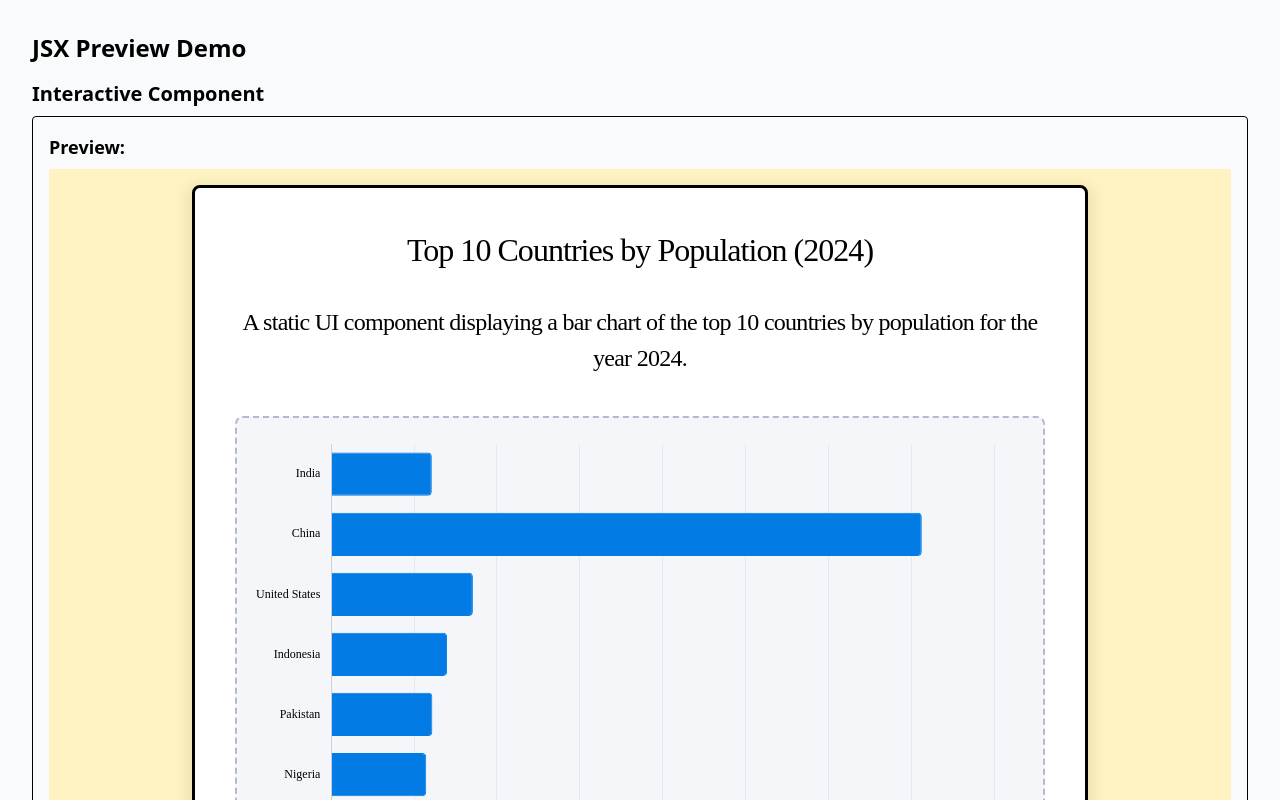
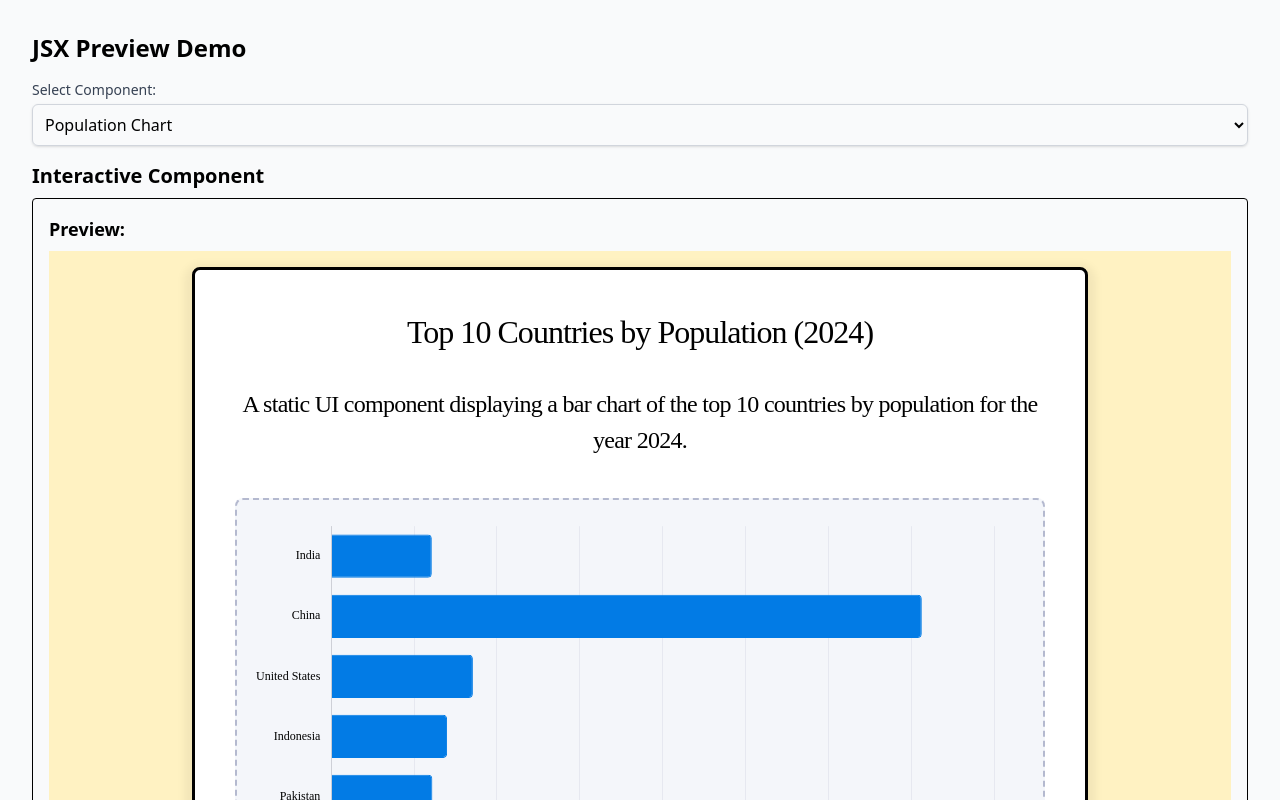
Before and after one commit to nguyenviet02/jsx-preview, a React (Vite) app: page / in a window 1280 px wide. Shown: the top 800 px of the page. Built offline with nearby package versions, Linux system fonts and the light colour scheme.

Commit message:
feat: demo

```diff
--- a/src/JsxPreviewDemo.jsx
+++ b/src/JsxPreviewDemo.jsx
@@ -1,14 +1,64 @@
-import React from 'react';
+import React, { useState } from 'react';
 import JsxPreview from './JsxPreview';
-import code from './code/population-chart-main';
+// Import default code from population-chart-main
+import defaultCode from './code/population-chart-main';
+
+// Import all code files
+import aiInteractionPrinciplesGame from './code/ai-interaction-principles-game';
+import cybersecurityDefenderGame from './code/cybersecurity-defender-game';
+import cybersecurityTrueFalseGame from './code/cybersecurity-true-false-game';
+import passwordStrengthCheckerMain from './code/password-strength-checker-main';
+import quizBlockchainCrypto from './code/quiz-blockchain-crypto';
+import quizBlockchainFundamentals from './code/quiz-blockchain-fundamentals';
 
 const JsxPreviewDemo = () => {
+  // State for the selected code
+  const [selectedCode, setSelectedCode] = useState(defaultCode);
+
+  // Map of component names to their code
+  const codeMap = {
+    'population-chart-main': defaultCode,
+    'ai-interaction-principles-game': aiInteractionPrinciplesGame,
+    'cybersecurity-defender-game': cybersecurityDefenderGame,
+    'cybersecurity-true-false-game': cybersecurityTrueFalseGame,
+    'password-strength-checker-main': passwordStrengthCheckerMain,
+    'quiz-blockchain-crypto': quizBlockchainCrypto,
+    'quiz-blockchain-fundamentals': quizBlockchainFundamentals,
+  };
+
+  // Handle selection change
+  const handleSelectChange = (e) => {
+    const selected = e.target.value;
+    setSelectedCode(codeMap[selected]);
+  };
+
   return (
     <div className="container mx-auto p-4">
       <h1 className="text-2xl font-bold mb-4">JSX Preview Demo</h1>
+
+      <div className="mb-4">
+        <label htmlFor="component-select" className="block text-sm font-medium text-gray-700 mb-1">
+          Select Component:
+        </label>
+        <select
+          id="component-select"
+          className="w-full p-2 border border-gray-300 rounded-md shadow-sm focus:outline-none focus:ring-2 focus:ring-blue-500 focus:border-blue-500"
+          onChange={handleSelectChange}
+          defaultValue="population-chart-main"
+        >
+          <option value="population-chart-main">Population Chart</option>
+          <option value="ai-interaction-principles-game">AI Interaction Principles Game</option>
+          <option value="cybersecurity-defender-game">Cybersecurity Defender Game</option>
+          <option value="cybersecurity-true-false-game">Cybersecurity True/False Game</option>
+          <option value="password-strength-checker-main">Password Strength Checker</option>
+          <option value="quiz-blockchain-crypto">Quiz: Blockchain & Crypto</option>
+          <option value="quiz-blockchain-fundamentals">Quiz: Blockchain Fundamentals</option>
+        </select>
+      </div>
+
       <div className="mb-6">
         <h2 className="text-xl font-semibold mb-2">Interactive Component</h2>
-        <JsxPreview jsxCode={code} />
+        <JsxPreview jsxCode={selectedCode} />
       </div>
     </div>
   );
```
